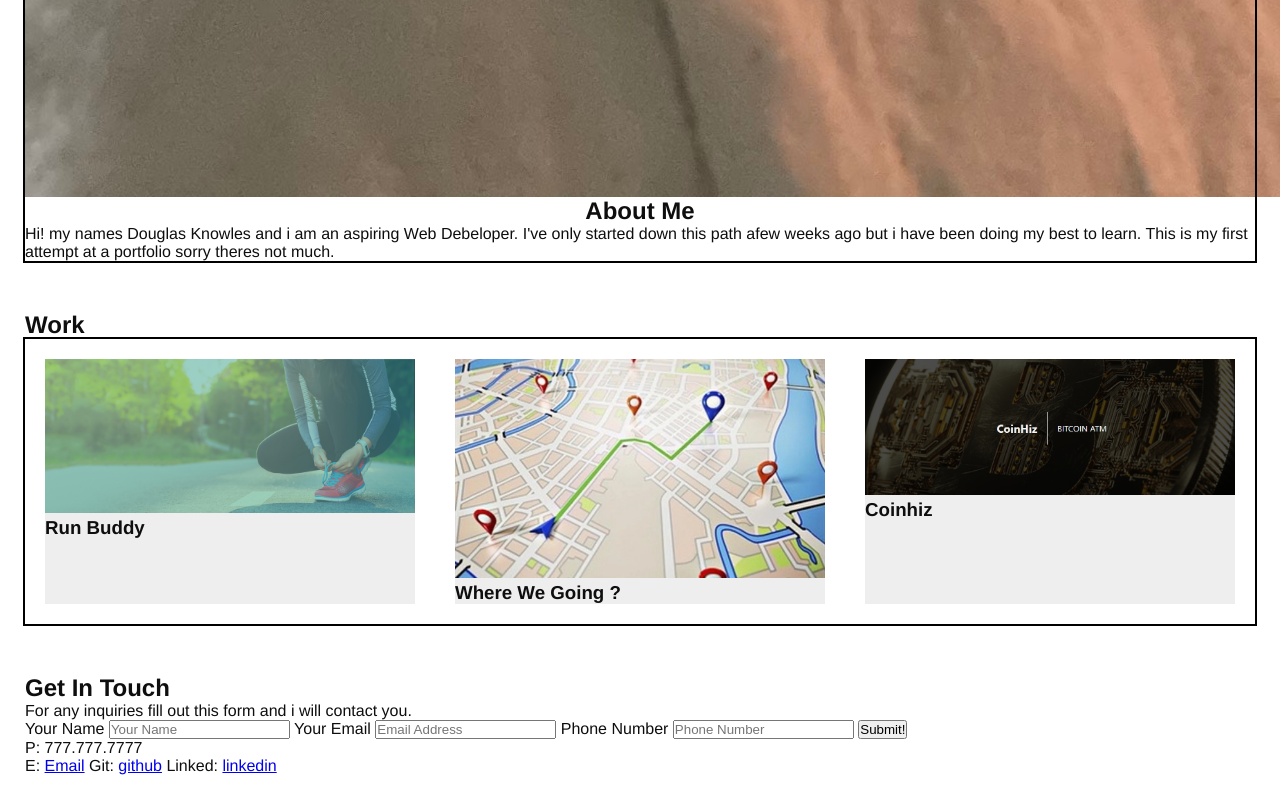
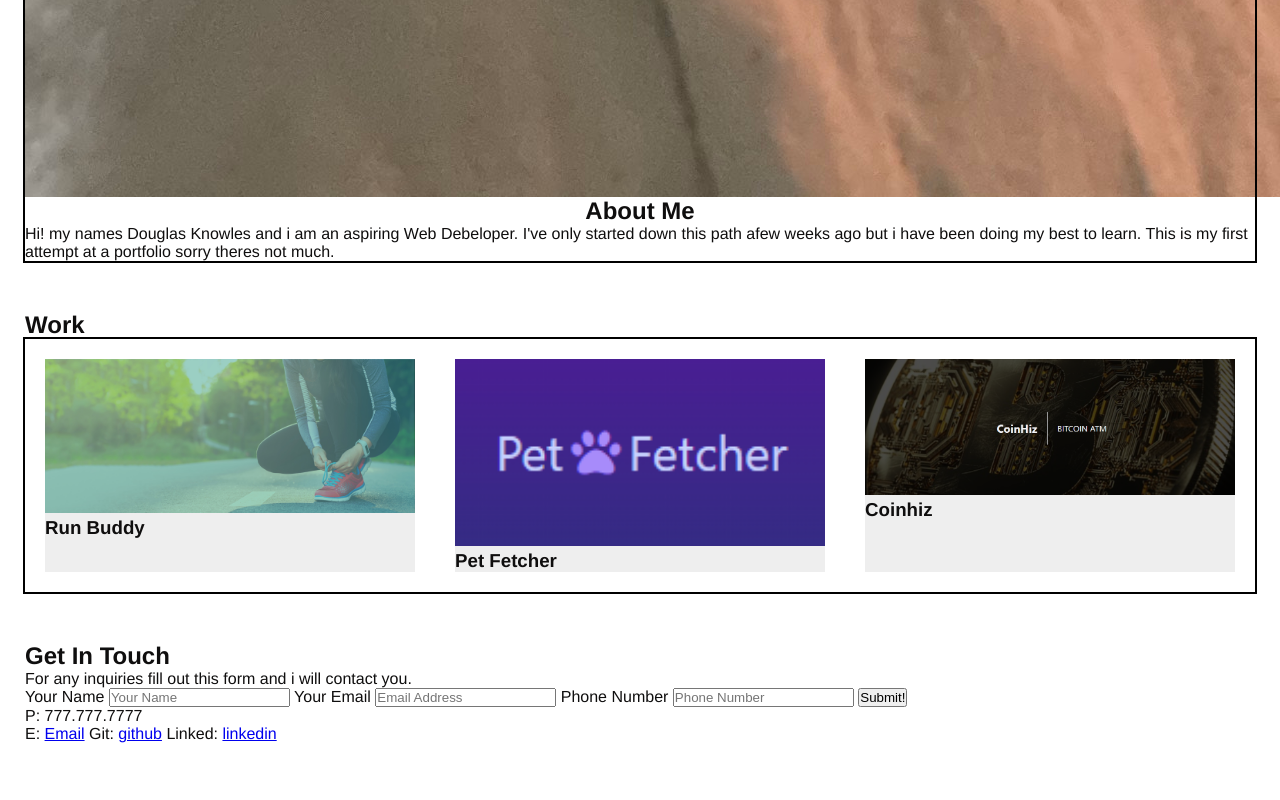
Before and after one commit to Dknowles44/professional-portfolio, a plain HTML site: page index.html in a window 1280 px wide. Shown: the part 3988-4788 px from the top of the page. After the commit the page ends 4756 px from the top, so only its background shows below. Drawn offline with Linux system fonts and the light colour scheme.

Commit message:
added Pet fetcher project

```diff
--- a/index.html
+++ b/index.html
@@ -61,10 +61,10 @@
             </article>
 
             <article class="work">
-                <img src="assets/images/gps-sample-img.webp" alt="" />
+                <a href="https://pet-fetcher.herokuapp.com/"><img src="assets/images/pet-fetcherSS.png" alt="" /></a>
                 <div class="works-name">
                     <h3>
-                        Where We Going ?
+                        Pet Fetcher
                     </h3>
                 </div>
             </article>
```
Also changed, not shown: assets/images/pet-fetcherSS.png (added).
